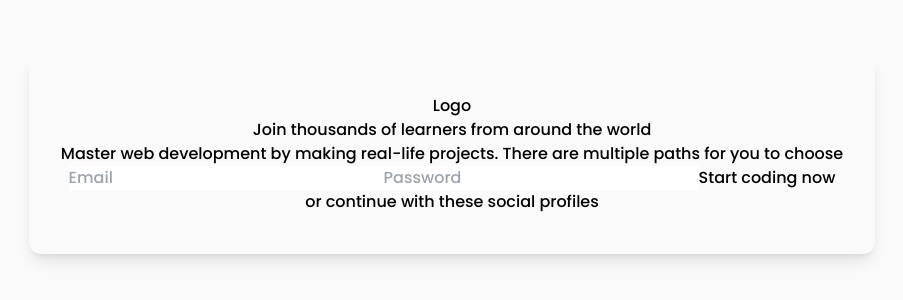
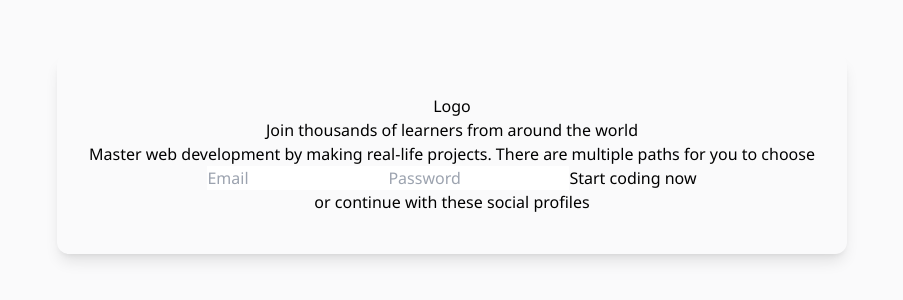
Before and after one commit to lemreyes/photo_app, a Next.js app: page /Authentication in a window 1280 px wide. Shown: the part 246-546 px from the top of the page, without its empty margins (188-1091 px from the left). Built offline with nearby package versions, Linux system fonts and the light colour scheme.

Commit message:
Add specific font for authentication page

```diff
--- a/src/app/Authentication/page.tsx
+++ b/src/app/Authentication/page.tsx
@@ -1,8 +1,13 @@
 import React from "react";
+import { Noto_Sans } from "next/font/google";
+
+const noto_sans = Noto_Sans({ weight: ["400", "600"], subsets: ["latin"] });
 
 export default function Authentication() {
   return (
-    <div className="flex flex-col items-center justify-center w-screen h-screen">
+    <div
+      className={`${noto_sans.className} flex flex-col items-center justify-center w-screen h-screen`}
+    >
       <div className="flex flex-col items-center justify-center shadow-lg rounded-xl px-8 py-10">
         <h1>Logo</h1>
         <p>Join thousands of learners from around the world </p>
```
